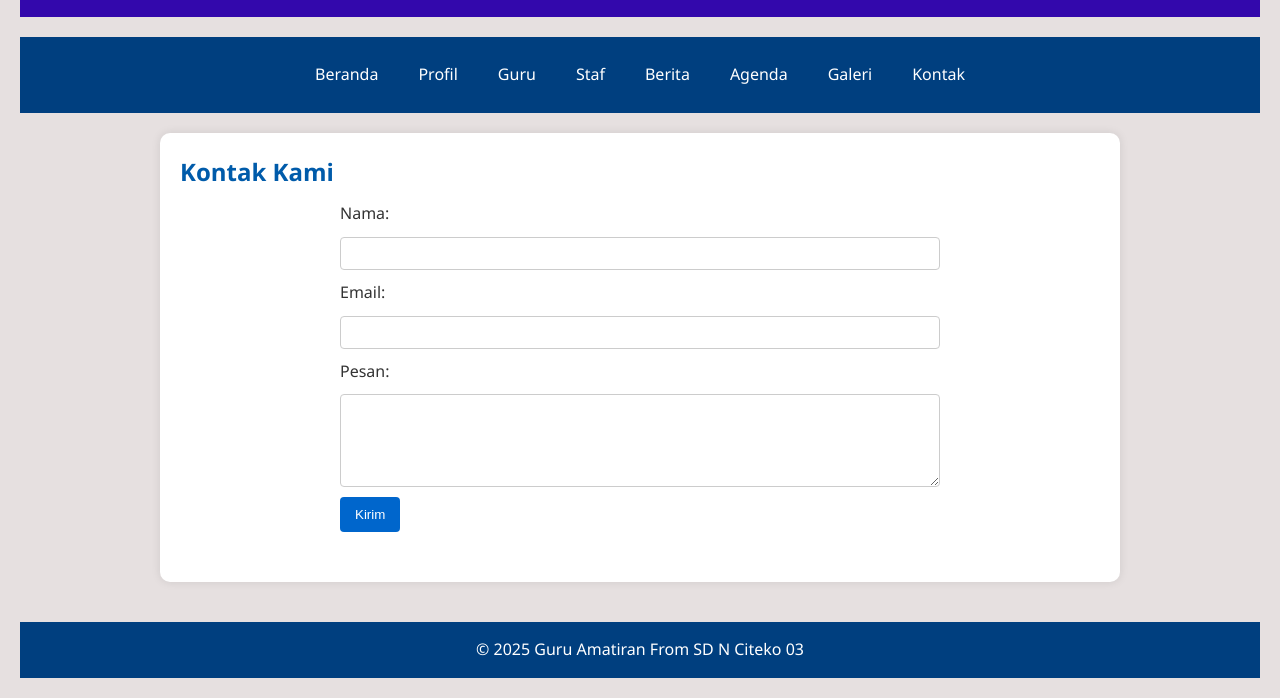
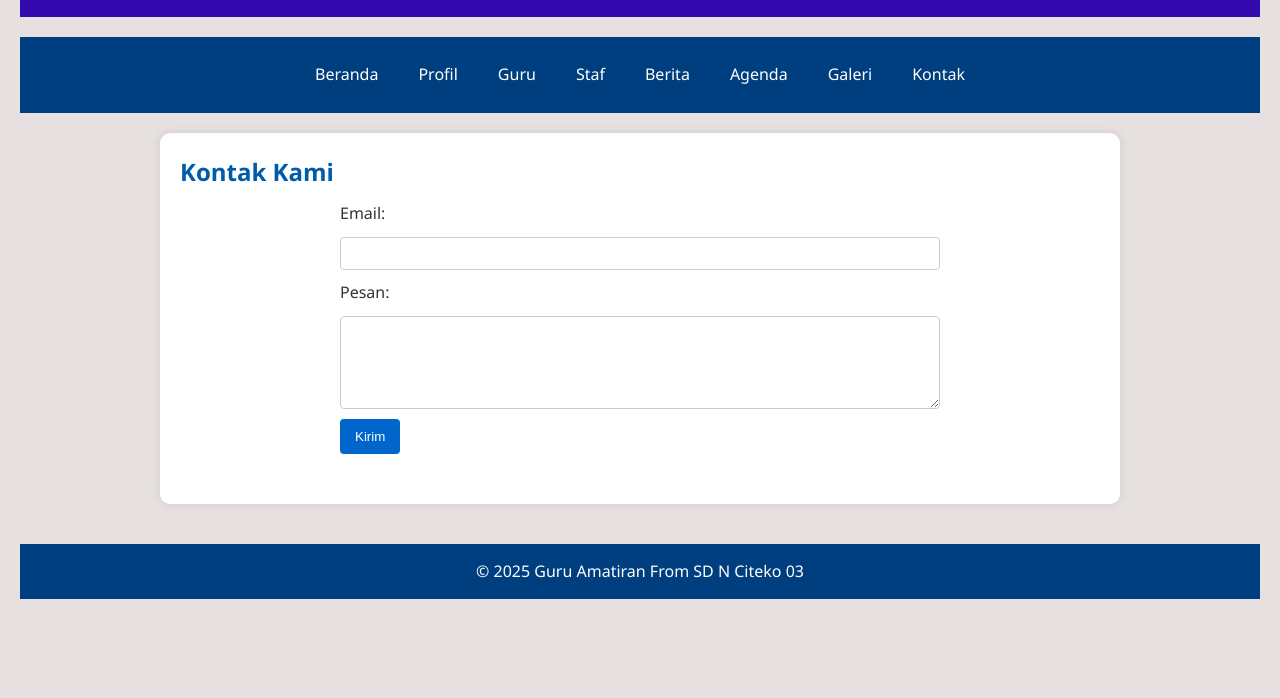
Before and after one commit to citeko/sdnciteko03, a plain HTML site: page kontak.html in a window 1280 px wide. Shown: the part 102-800 px from the top of the page. Drawn offline with Linux system fonts and the light colour scheme.

Commit message:
Update kontak.html

```diff
--- a/kontak.html
+++ b/kontak.html
@@ -53,9 +53,9 @@
         <section>
             <h2>Kontak Kami</h2>
             <form action="https://formsubmit.co/nurindahwita@gmail.com" method="POST">
-                <input type="hidden" name="_captcha" value="false" />
-                <label for="nama">Nama:</label>
-                <input type="text" id="nama" name="nama" required />
+                <input type="hidden" name="_captcha" value="false">
+                <input type="hidden" name="_next" value="https://citeko.github.io/kontak.html">
+                <input type="hidden" name="_template" value="table">
 
                 <label for="email">Email:</label>
                 <input type="email" id="email" name="email" required />
```
